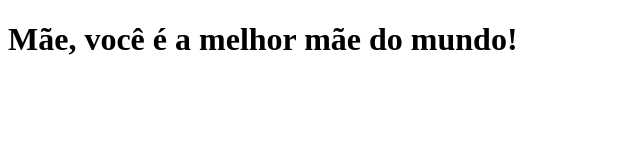
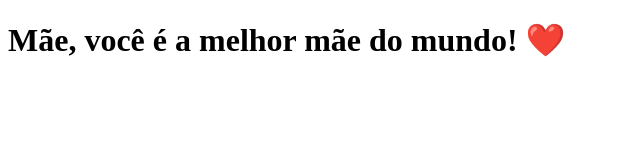
Before and after one commit to phaurelio/clone-tabnews, a Next.js app: page / in a window 1280 px wide. Shown: the top 160 px of the page, without its empty margins (0-640 px from the left). Built offline with nearby package versions, Linux system fonts and the light colour scheme.

Commit message:
modifica a frase

```diff
--- a/pages/index.js
+++ b/pages/index.js
@@ -1,5 +1,5 @@
 function Home() {
-    return <h1>Mãe, você é a melhor mãe do mundo!</h1>
+    return <h1>Mãe, você é a melhor mãe do mundo! ❤️</h1>
 }
 
 export default Home;
```
